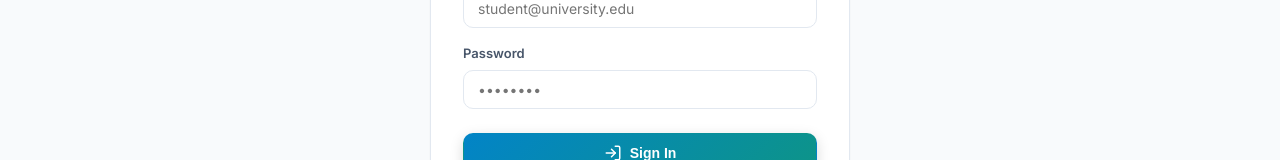
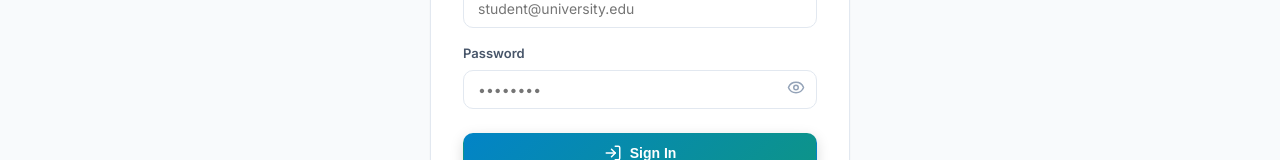
Before and after one commit to pk0478315-web/career-align-, a React (Vite) app in the folder client/: page /login in a window 1280 px wide. Shown: the part 354-514 px from the top of the page. Built offline with nearby package versions, Linux system fonts and the light colour scheme; no server answers; the HTML template or start-up script is replaced by a standard one.

Commit message:
feat: add password visibility toggle to login and register pages

```diff
--- a/client/src/pages/LoginPage.jsx
+++ b/client/src/pages/LoginPage.jsx
@@ -1,13 +1,14 @@
 import React, { useState } from 'react';
 import { Link, useNavigate } from 'react-router-dom';
 import { useAuth } from '../context/AuthContext';
-import { Sparkles, LogIn, AlertCircle } from 'lucide-react';
+import { Sparkles, LogIn, AlertCircle, Eye, EyeOff } from 'lucide-react';
 
 export const LoginPage = () => {
   const { login } = useAuth();
   const navigate = useNavigate();
   const [email, setEmail] = useState('');
   const [password, setPassword] = useState('');
+  const [showPassword, setShowPassword] = useState(false);
   const [error, setError] = useState('');
   const [submitting, setSubmitting] = useState(false);
 
@@ -59,14 +60,24 @@
 
           <div className="form-group">
             <label className="form-label">Password</label>
+            <div style={{ position: 'relative' }}>
               <input
-              type="password"
+                type={showPassword ? "text" : "password"}
                 className="form-input"
                 placeholder="••••••••"
                 value={password}
                 onChange={(e) => setPassword(e.target.value)}
                 required
+                style={{ paddingRight: '40px' }}
               />
+              <button
+                type="button"
+                onClick={() => setShowPassword(!showPassword)}
+                style={{ position: 'absolute', right: '12px', top: '50%', transform: 'translateY(-50%)', background: 'none', border: 'none', cursor: 'pointer', color: 'var(--text-muted)' }}
+              >
+                {showPassword ? <EyeOff size={18} /> : <Eye size={18} />}
+              </button>
+            </div>
           </div>
 
           <button type="submit" className="btn btn-primary" style={{ width: '100%', marginTop: '8px' }} disabled={submitting}>
--- a/client/src/pages/RegisterPage.jsx
+++ b/client/src/pages/RegisterPage.jsx
@@ -1,7 +1,7 @@
 import React, { useState } from 'react';
 import { Link, useNavigate } from 'react-router-dom';
 import { useAuth } from '../context/AuthContext';
-import { Sparkles, UserPlus, AlertCircle } from 'lucide-react';
+import { Sparkles, UserPlus, AlertCircle, Eye, EyeOff } from 'lucide-react';
 
 export const RegisterPage = () => {
   const { register } = useAuth();
@@ -9,6 +9,7 @@
   const [displayName, setDisplayName] = useState('');
   const [email, setEmail] = useState('');
   const [password, setPassword] = useState('');
+  const [showPassword, setShowPassword] = useState(false);
   const [error, setError] = useState('');
   const [submitting, setSubmitting] = useState(false);
 
@@ -72,15 +73,25 @@
 
           <div className="form-group">
             <label className="form-label">Password (min 6 characters)</label>
+            <div style={{ position: 'relative' }}>
               <input
-              type="password"
+                type={showPassword ? "text" : "password"}
                 className="form-input"
                 placeholder="••••••••"
                 value={password}
                 onChange={(e) => setPassword(e.target.value)}
                 minLength={6}
                 required
+                style={{ paddingRight: '40px' }}
               />
+              <button
+                type="button"
+                onClick={() => setShowPassword(!showPassword)}
+                style={{ position: 'absolute', right: '12px', top: '50%', transform: 'translateY(-50%)', background: 'none', border: 'none', cursor: 'pointer', color: 'var(--text-muted)' }}
+              >
+                {showPassword ? <EyeOff size={18} /> : <Eye size={18} />}
+              </button>
+            </div>
           </div>
 
           <button type="submit" className="btn btn-primary" style={{ width: '100%', marginTop: '8px' }} disabled={submitting}>
```
Lines whose indentation alone changed are shown as unchanged.
